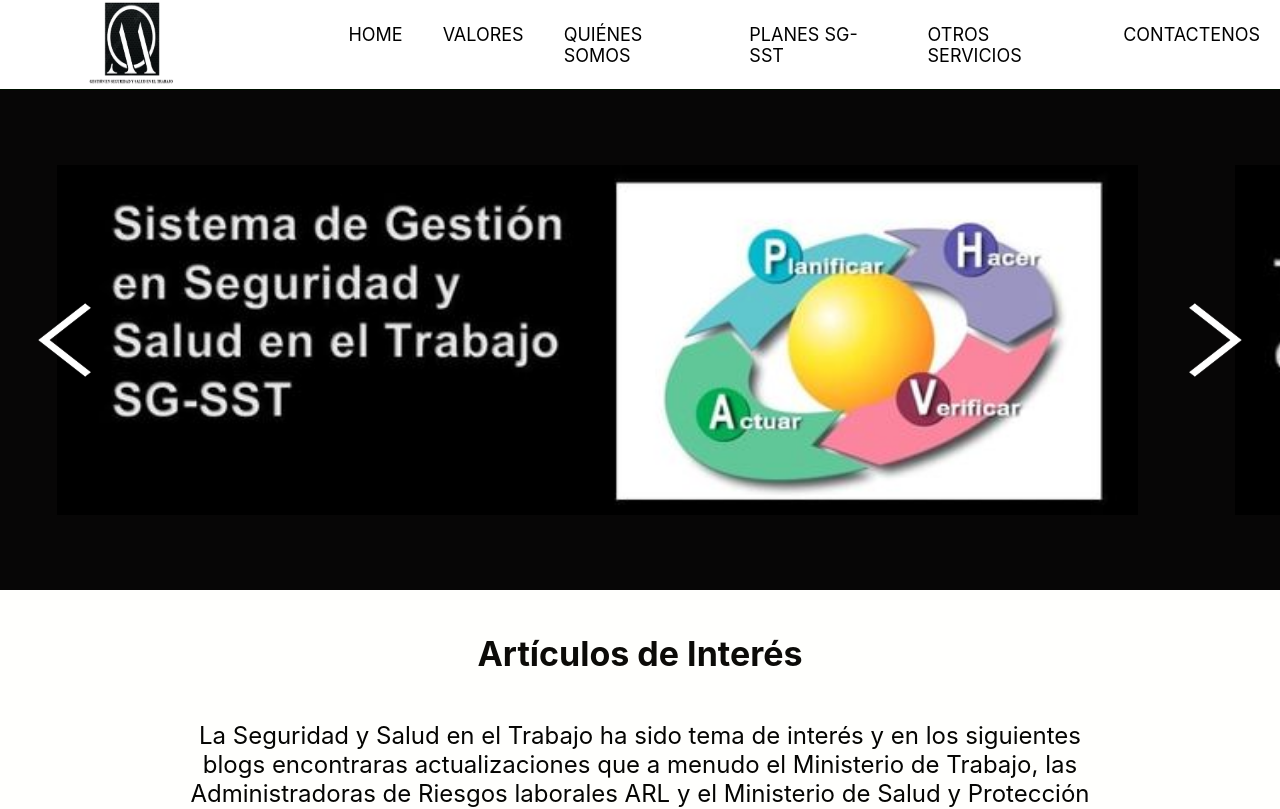
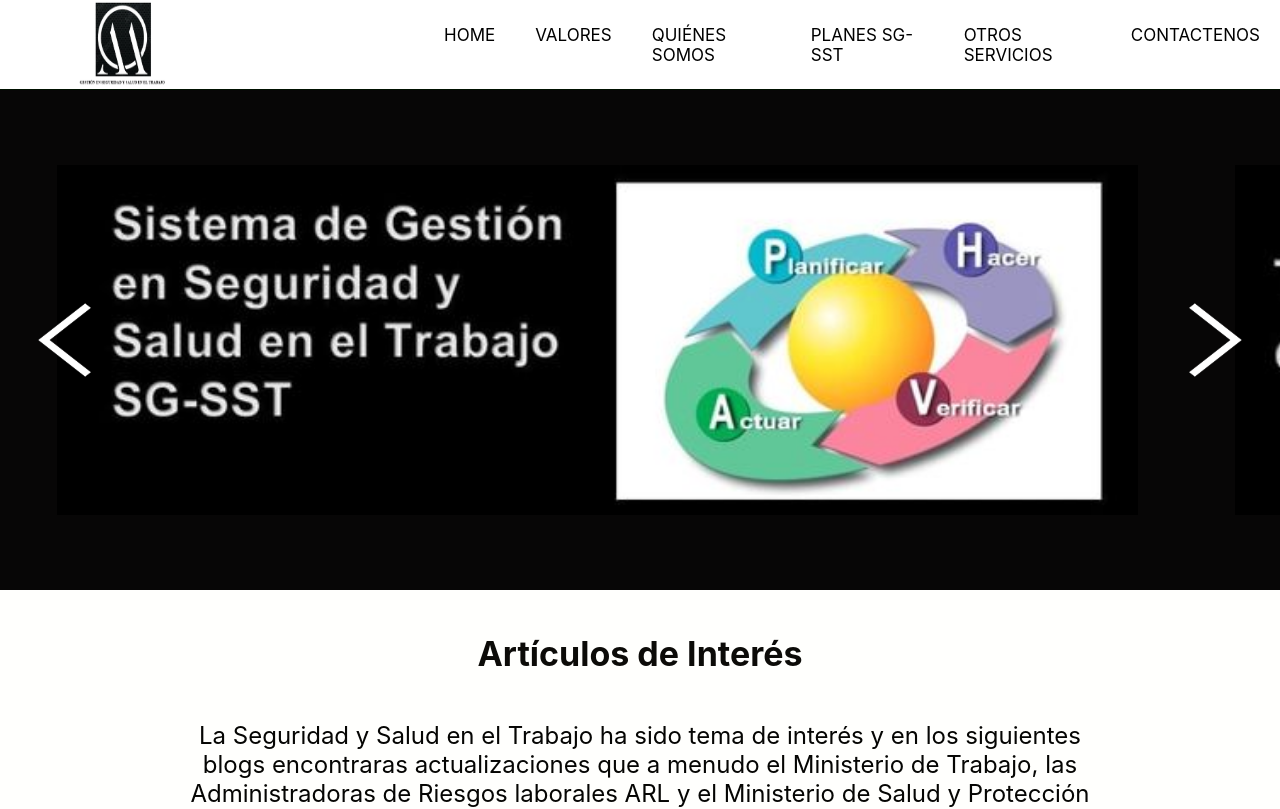
Before and after one commit to RockStoneStudios/Alejandra, a Next.js app: page / in a window 1280 px wide. Shown: the top 809 px of the page. Built offline with nearby package versions, Linux system fonts and the light colour scheme.

Commit message:
Mejorado . . .

```diff
--- a/styles/Blog3.module.css
+++ b/styles/Blog3.module.css
@@ -101,8 +101,8 @@
     }
     .topRow h4{
         color: black;
-        font-size: 1.5rem;
-        margin-top: 40px;
+        font-size: 1.32rem;
+        margin-top: 47px;
     }
     .content p{
         font-size: 1.4rem;
--- a/styles/Footer.module.css
+++ b/styles/Footer.module.css
@@ -59,6 +59,7 @@
 @media screen and (max-width : 480px) {
 
     .container{
+        width: 107vw;
         flex-direction: column;
     }
     .informacion{
--- a/styles/Navbar.module.css
+++ b/styles/Navbar.module.css
@@ -232,14 +232,16 @@
 
 
 .logo{
+    flex: 1;
     color: #010;
     font-size: 35px;
-    padding: 0 80px;
+    padding: 0 70px;
     font-weight: bold;
 }
 
 
 .menu_items{
+     flex: 4;
     display: flex;
     list-style: none;
     margin-left: 30px;
@@ -249,7 +251,7 @@
 .menu_items li{
     border-radius: 3px;
     margin :0 20px;
-    font-size: 18px;
+    font-size: 17px;
     font-weight: 400;
 }
 
@@ -260,13 +262,13 @@
 }
 
 .menu_items li a{
-  padding: 7px 0px;
+  padding: 2px 0px;
   text-transform: uppercase;
 
 }
 
 .menu_items li:hover, li.active{
-    background-color: rgba(0, 0, 0, .3);
+    background-color: rgba(252, 246, 246, 0.3);
     transition: .4s;
 }
 
```
Also changed, not shown: styles/Normatividad.module.css (+9 -1 lines).
